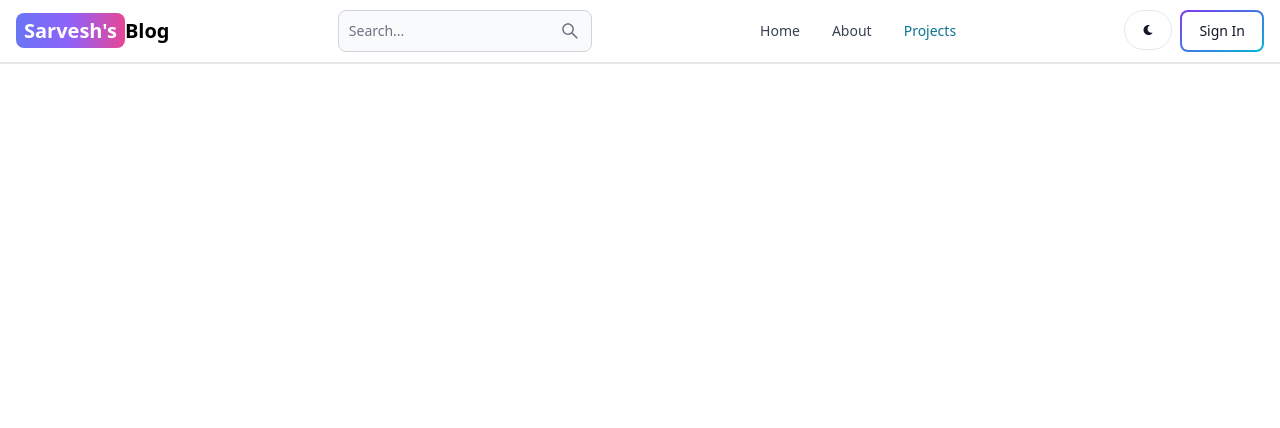
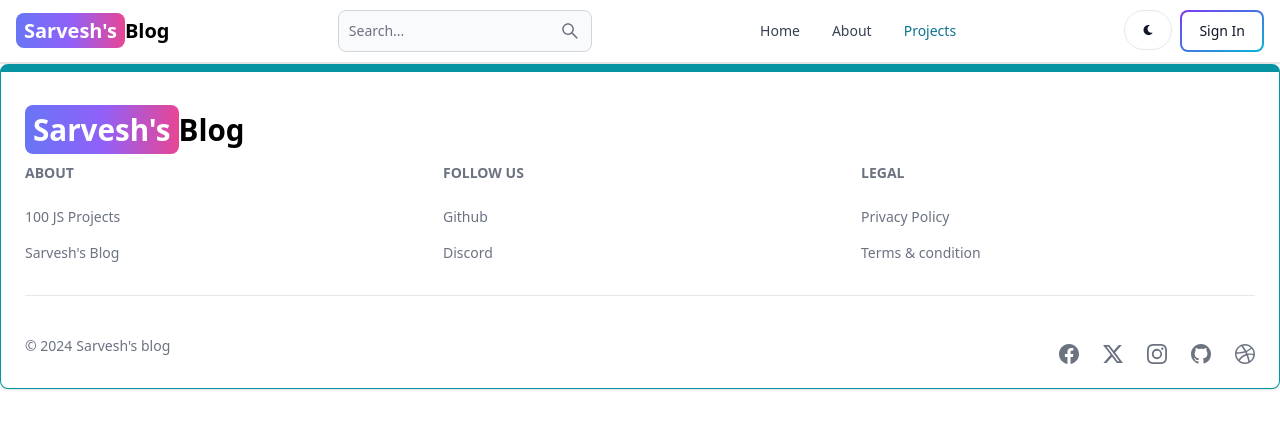
Before and after one commit to Sarvesh-narang/mern-blog, a React (Vite) app in the folder client/: page /projects in a window 1280 px wide. Shown: the top 428 px of the page. Built offline with nearby package versions, Linux system fonts and the light colour scheme.

Commit message:
Created and add footer component

```diff
--- a/client/src/App.jsx
+++ b/client/src/App.jsx
@@ -6,6 +6,7 @@
 import Dashboard from "./pages/Dashboard";
 import Projects from "./pages/Projects";
 import Header from "./componenets/Header";
+import Footer from "./componenets/Footer";
 
 
 function App() {
@@ -20,6 +21,7 @@
           <Route path="/dashboard" element={<Dashboard />}/>
           <Route path="/projects" element={<Projects />}/>
         </Routes>
+        <Footer />
       </BrowserRouter>
   )
 }
--- /dev/null
+++ b/client/src/componenets/Footer.jsx
@@ -0,0 +1,89 @@
+import { Footer, FooterTitle } from 'flowbite-react';
+import { Link } from 'react-router-dom';
+import { BsDribbble, BsFacebook, BsGithub, BsInstagram, BsTwitterX } from 'react-icons/bs'
+
+function FooterCom() {
+  return (
+    <Footer container className='border border-t-8 border-teal-500'>
+      <div className='w-full max-w-7xl mx-auto'>
+        <div className='md: grid w-full justify-between sm: flex md:grid-cols-1'>
+          <div className='mt-5'>
+            <Link to="/" style={{ fontSize: '1.85rem' }} className='self-center whitespace-nowrap text-lg sm:text-xl font-semibold dark:text-white'>
+              <span className='px-2 py-1 bg-gradient-to-r from-indigo-500 via-purple-500 to-pink-500 rounded-lg text-white'>Sarvesh's</span>
+              Blog
+            </Link>
+          </div>
+        </div>
+        <div className='grid grid-cols-2 gap-8 mt-4 sm:grid-cols-3 sm:gap-6 '>
+            <div>
+                <FooterTitle title='About' />
+                <Footer.LinkGroup col>
+                    <Footer.Link
+                        href='https://www.100projects.com'
+                        target='_blank'
+                        rel='noopener noreferrer'
+                    >
+                        100 JS Projects
+                    </Footer.Link>
+                    <Footer.Link
+                        href='/about'
+                        target='_blank'
+                        rel='noopener noreferrer'
+                    >
+                        Sarvesh's Blog
+                    </Footer.Link>
+                </Footer.LinkGroup>
+            </div>
+            <div>
+                <FooterTitle title='Follow us' />
+                <Footer.LinkGroup col>
+                    <Footer.Link
+                        href='https://github.com/Sarvesh-narang'
+                        target='_blank'
+                        rel='noopener noreferrer'
+                    >
+                        Github
+                    </Footer.Link>
+                    <Footer.Link
+                        href='https://discord.com/'
+                        target='_blank'
+                        rel='noopener noreferrer'
+                    >
+                        Discord
+                    </Footer.Link>
+                </Footer.LinkGroup>
+            </div>
+            <div>
+                <FooterTitle title='Legal' />
+                <Footer.LinkGroup col>
+                    <Footer.Link
+                        href='#'
+                    >
+                        Privacy Policy
+                    </Footer.Link>
+                    <Footer.Link
+                        href='#'
+                    >
+                        Terms  &amp; condition
+                    </Footer.Link>
+                </Footer.LinkGroup>
+            </div>
+        </div>
+        <Footer.Divider />
+        <div className='w-full sm:flex sm:items-center justify-between'>
+            <Footer.Copyright href='#' by="Sarvesh's blog" year={new Date().getFullYear()}/>
+
+            <div className='flex gap-6 sm: mt-4 sm: justify-start'>
+                <Footer.Icon href='#' icon={BsFacebook} />
+                <Footer.Icon href='#' icon={BsTwitterX} />
+                <Footer.Icon href='#' icon={BsInstagram} />
+                <Footer.Icon href='#' icon={BsGithub} />
+                <Footer.Icon href='#' icon={BsDribbble} />
+            </div>
+        </div>
+      </div>
+    </Footer>
+  );
+}
+
+export default FooterCom;
--- a/client/src/componenets/Header.jsx
+++ b/client/src/componenets/Header.jsx
@@ -7,7 +7,7 @@
   const path = useLocation().pathname;
   return (
     <Navbar className='border-b-2'>
-      <Link to="/" className='self-center whitespace-nowrap text-sm sm:text-xl font-semibold dark:text-white'>
+      <Link to="/" className='self-center whitespace-nowrap text-lg sm:text-xl font-semibold dark:text-white'>
         <span className='px-2 py-1 bg-gradient-to-r from-indigo-500 via-purple-500 to-pink-500 rounded-lg text-white'>Sarvesh's</span>
         Blog
       </Link>
```
